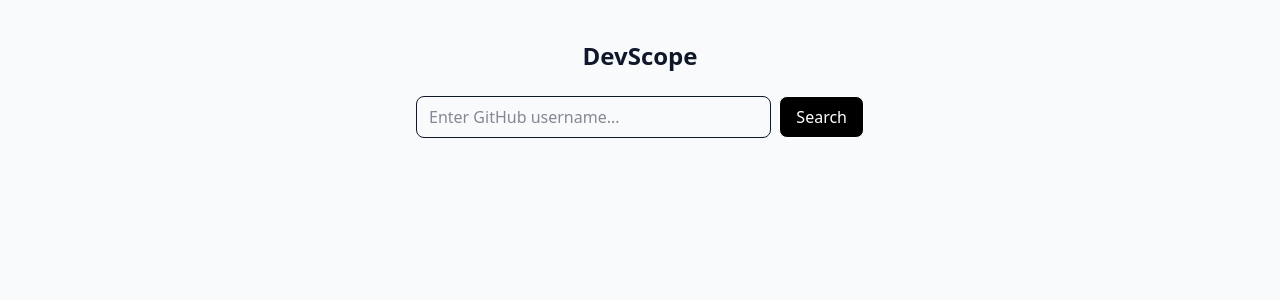
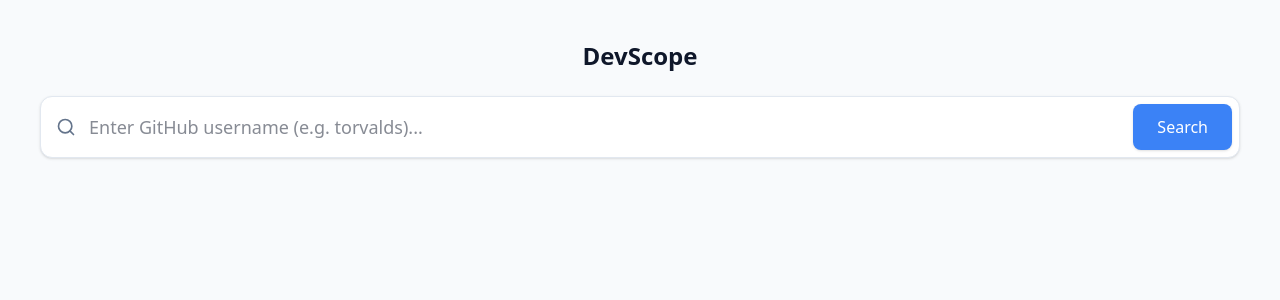
Before and after one commit to IamLucifer07/devscope, a Next.js app: page / in a window 1280 px wide. Shown: the top 300 px of the page. Built offline with nearby package versions, Linux system fonts and the light colour scheme.

Commit message:
theme updated

```diff
--- a/src/app/layout.tsx
+++ b/src/app/layout.tsx
@@ -1,17 +1,6 @@
 import type { Metadata } from "next";
-import { Geist, Geist_Mono } from "next/font/google";
 import "./globals.css";
 import Providers from "@/app/providers";
-
-const geistSans = Geist({
-  variable: "--font-geist-sans",
-  subsets: ["latin"],
-});
-
-const geistMono = Geist_Mono({
-  variable: "--font-geist-mono",
-  subsets: ["latin"],
-});
 
 export const metadata: Metadata = {
   title: "DevScope",
@@ -24,10 +13,8 @@ export default function RootLayout({
   children: React.ReactNode;
 }>) {
   return (
-    <html lang="en">
-      <body
-        className={`${geistSans.variable} ${geistMono.variable} antialiased`}
-      >
+    <html lang="en" suppressHydrationWarning>
+      <body className="antialiased font-sans">
         <Providers>{children}</Providers>
       </body>
     </html>
--- a/src/components/github/UserSearch.tsx
+++ b/src/components/github/UserSearch.tsx
@@ -1,6 +1,7 @@
 "use client";
 
 import { useState } from "react";
+import { Search } from "lucide-react";
 
 interface Props {
     onSearch: (username: string) => void;
@@ -16,15 +17,21 @@ export default function UserSearch({ onSearch }: Props) {
     };
 
     return (
-        <form onSubmit={handleSubmit} className="flex gap-2 w-full max-w-md">
+        <form onSubmit={handleSubmit} className="flex w-full relative group">
+            <div className="absolute inset-y-0 left-0 pl-4 flex items-center pointer-events-none text-muted-foreground group-focus-within:text-primary transition-colors">
+                <Search className="w-5 h-5" />
+            </div>
             <input
                 type="text"
-                placeholder="Enter GitHub username..."
+                placeholder="Enter GitHub username (e.g. torvalds)..."
                 value={input}
                 onChange={(e) => setInput(e.target.value)}
-                className="flex-1 border rounded-lg px-3 py-2"
+                className="block w-full pl-12 pr-28 py-4 bg-card text-card-foreground border border-border rounded-xl shadow-sm focus:ring-2 focus:ring-primary focus:border-transparent transition-all outline-none text-lg"
             />
-            <button className="bg-black text-white border border-white px-4 py-2 rounded-lg">
+            <button
+                type="submit"
+                className="absolute right-2 top-2 bottom-2 bg-primary text-primary-foreground px-6 font-medium rounded-lg hover:bg-primary/90 transition-colors shadow-sm"
+            >
                 Search
             </button>
         </form>
--- /dev/null
+++ b/src/components/ui/ThemeToggle.tsx
@@ -0,0 +1,31 @@
+"use client";
+
+import { useTheme } from "next-themes";
+import { useEffect, useState } from "react";
+import { Moon, Sun } from "lucide-react";
+
+export default function ThemeToggle() {
+    const { theme, setTheme, resolvedTheme } = useTheme();
+    const [mounted, setMounted] = useState(false);
+
+    useEffect(() => {
+        setMounted(true);
+    }, []);
+
+    if (!mounted) {
+        return <div className="w-10 h-10" />; // Placeholder to prevent layout shift
+    }
+
+    // Use resolvedTheme to know actual color scheme when theme is "system"
+    const currentTheme = theme === "system" ? resolvedTheme : theme;
+
+    return (
+        <button
+            onClick={() => setTheme(currentTheme === "dark" ? "light" : "dark")}
+            className="p-2 rounded-full bg-slate-200 dark:bg-slate-800 text-slate-800 dark:text-slate-200 hover:bg-slate-300 dark:hover:bg-slate-700 transition-colors shadow-sm"
+            aria-label="Toggle theme"
+        >
+            {currentTheme === "dark" ? <Sun size={20} /> : <Moon size={20} />}
+        </button>
+    );
+}
--- a/src/types/github.ts
+++ b/src/types/github.ts
@@ -8,6 +8,7 @@ export interface GithubUser {
     public_repos: number;
     location: string;
     created_at: string;
+    html_url: string;
 }
 
 export interface GithubRepo {
```
